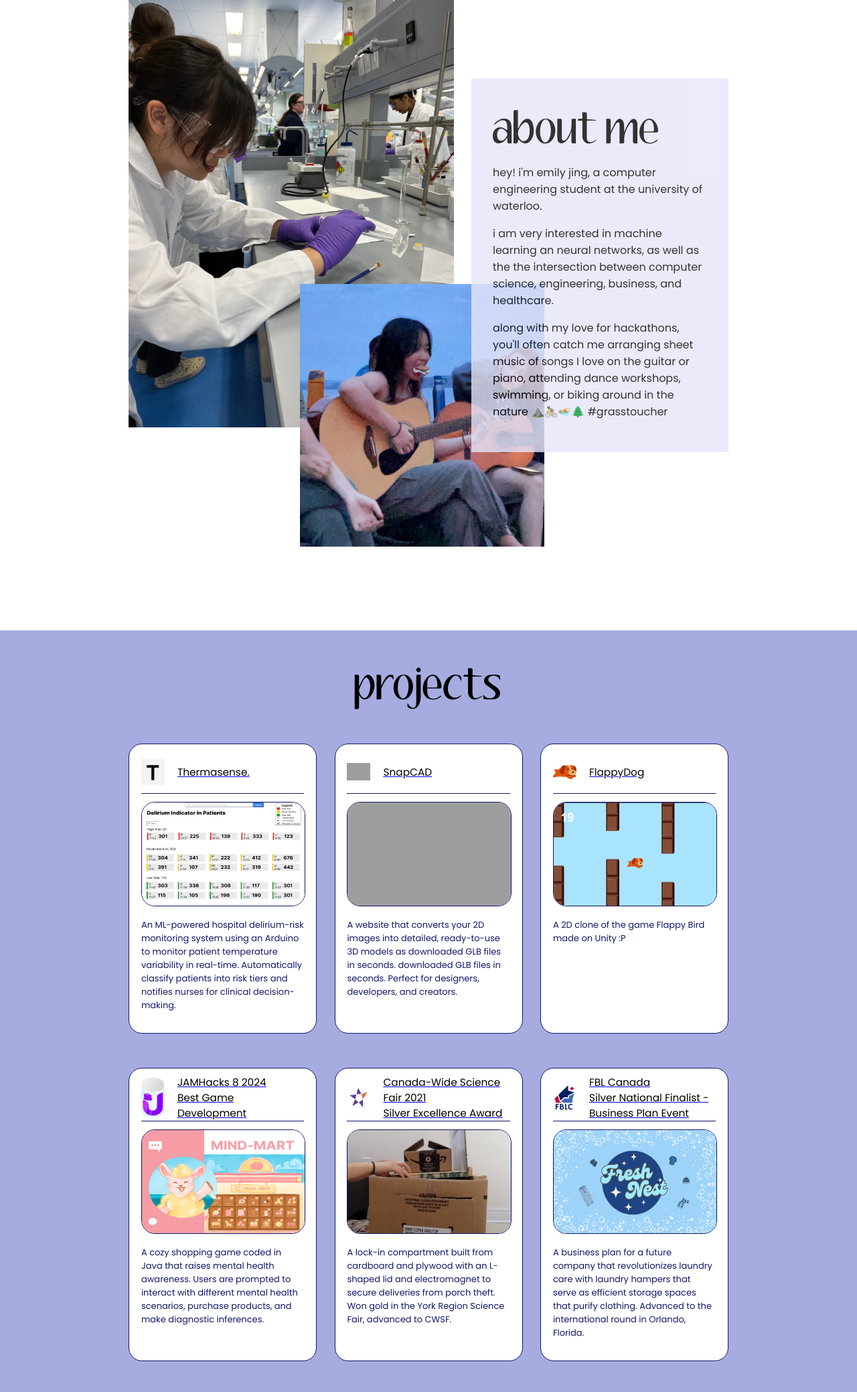
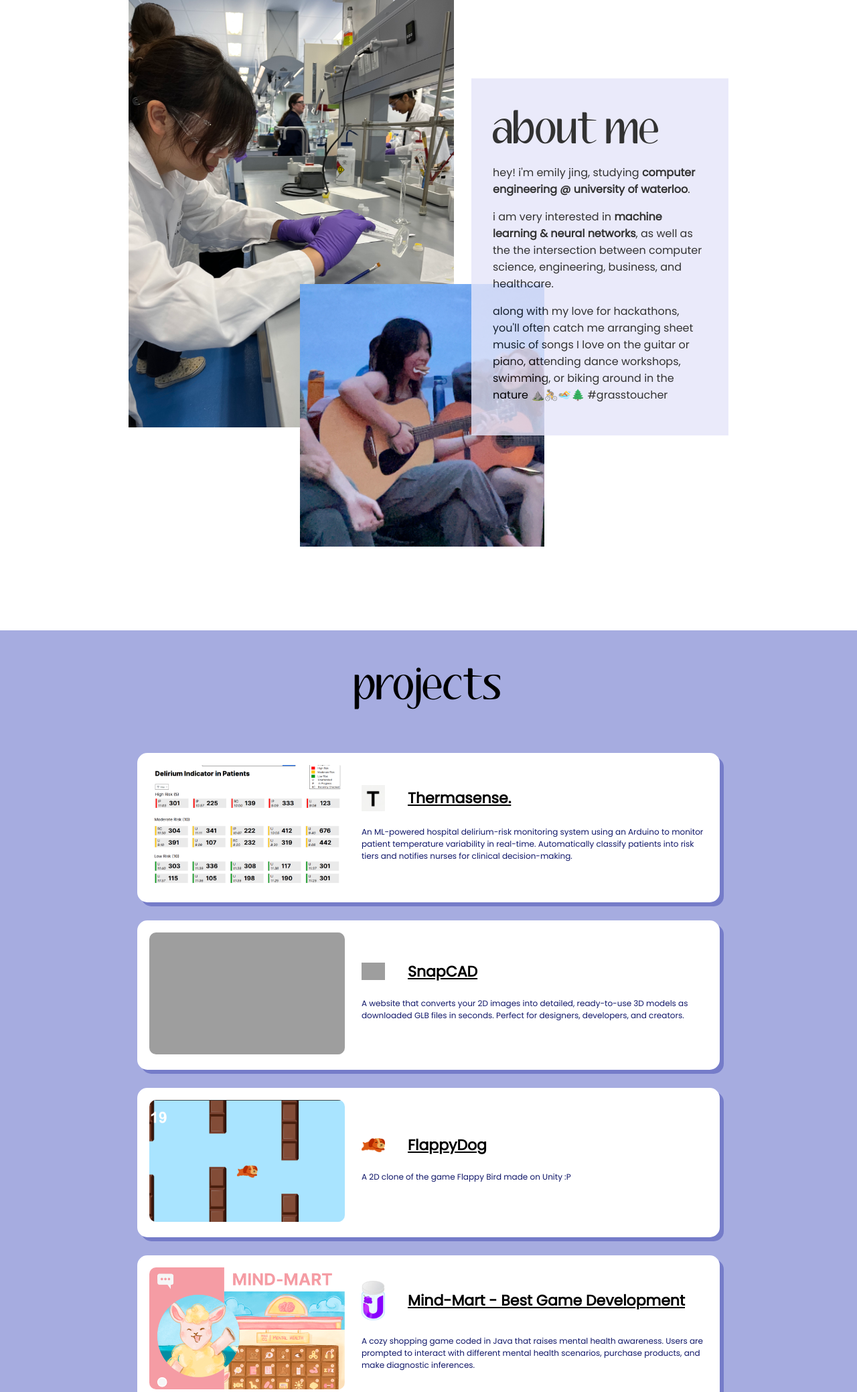
Before and after one commit to ej1ng/portfolio, a PHP site: page / in a window 1280 px wide. Shown: the part 1003-3081 px from the top of the page at 67% size. Run offline with PHP 8.4, Linux system fonts and the light colour scheme; grey boxes are pictures that could not be loaded.

Commit message:
changed project layout

```diff
--- a/index.html
+++ b/index.html
@@ -61,18 +61,18 @@
 
                 <!--About me section-->
                 <div class="about-me-block" id="about-me">
-                    <!--Images-->
-                    <img id="lab-img" src="images/lab.png">
-                    <img id="guitar-img" src="images/guitar.png">
                     <!--About me writing-->
                     <div class="about-me-content">
                         <p id="header">about me</p>
                         <div class="body-text">
-                            <p>hey! i'm emily jing, a computer engineering student at the university of waterloo.<p>
-                            <p>i am very interested in machine learning an neural networks, as well as the the intersection between computer science, engineering, business, and healthcare.<p>
+                            <p>hey! i'm emily jing, studying <strong> computer engineering @ university of waterloo</strong>.<p>
+                            <p>i am very interested in <strong>machine learning & neural networks</strong>, as well as the the intersection between computer science, engineering, business, and healthcare.<p>
                             <p>along with my love for hackathons, you'll often catch me arranging sheet music of songs I love on the guitar or piano, attending dance workshops, swimming, or biking around in the nature ⛰️🚴🏊🌲 #grasstoucher</p>
                         </div>
                     </div>
+                    <!--Images-->
+                    <img id="lab-img" src="images/lab.png">
+                    <img id="guitar-img" src="images/guitar.png">
                 </div>
 
                 <!--Projects section-->
@@ -82,111 +82,102 @@
                     <p id="header">projects</p>
 
 
-                    <!--First projects row-->
                     <div class="projects-row">
                         <!--Thermasense!-->
                         <div class="project-container">
-                            <a href="https://github.com/juliejyyang/thermasense">
-                                <div class="project-upper" id="project-title">
+                            <div class="project-image-wrapper">
+                                <img id="project-image" src="images/thermasense.png">
+                            </div>
+                            <div class="project-content">
+                                <div class="project-title-section">
                                     <img id="project-logo" src="images/thermasense-logo.png">
-                                    Thermasense. <br>
+                                    <a href="https://github.com/juliejyyang/thermasense" id="project-title">Thermasense.</a>
                                 </div>
-                            </a>
-                            <img id="project-image" src="images/thermasense.png">
-                            </a>
                                 <div id="project-text">
-                                <p> An ML-powered hospital delirium-risk monitoring system using an Arduino
+                                    <p>An ML-powered hospital delirium-risk monitoring system using an Arduino
                                     to monitor patient temperature variability in real-time. Automatically classify patients
-                                    into risk tiers and notifies nurses for clinical decision-making.
-                                </p>
+                                    into risk tiers and notifies nurses for clinical decision-making.</p>
+                                </div>
                             </div>
                         </div>
 
                         <!--SnapCAD!-->
                         <div class="project-container">
-                            <a href="https://github.com/ej1ng/snapCAD">
-                                <div class="project-upper" id="project-title">
+                            <div class="project-image-wrapper">
+                                <img id="project-image" src="images/snapcad.png">
+                            </div>
+                            <div class="project-content">
+                                <div class="project-title-section">
                                     <img id="project-logo" src="images/snapcad-logo.svg">
-                                    SnapCAD<br>
+                                    <a href="https://github.com/ej1ng/snapCAD" id="project-title">SnapCAD</a>
                                 </div>
-                            </a>
-                            <img id="project-image" src="images/snapcad.png">
-                            </a>
                                 <div id="project-text">
-                                <p> A website that converts your 2D images into detailed, ready-to-use 3D models as
-                                    downloaded GLB files in seconds. downloaded GLB files in seconds.
-                                    Perfect for designers, developers, and creators.
-                                </p>
+                                    <p>A website that converts your 2D images into detailed, ready-to-use 3D models as
+                                    downloaded GLB files in seconds. Perfect for designers, developers, and creators.</p>
+                                </div>
                             </div>
                         </div>
 
-                        <!--Thermasense!-->
+                        <!--FlappyDog!-->
                         <div class="project-container">
-                            <a href="https://github.com/ej1ng/flappy-dog">
-                                <div class="project-upper" id="project-title">
+                            <div class="project-image-wrapper">
+                                <img id="project-image" src="images/flappydog.png">
+                            </div>
+                            <div class="project-content">
+                                <div class="project-title-section">
                                     <img id="project-logo" src="images/doge.png">
-                                    FlappyDog<br>
+                                    <a href="https://github.com/ej1ng/flappy-dog" id="project-title">FlappyDog</a>
                                 </div>
-                            </a>
-                            <img id="project-image" src="images/flappydog.png">
-                            </a>
                                 <div id="project-text">
-                                <p> A 2D clone of the game Flappy Bird made on Unity :P
-                                </p>
+                                    <p>A 2D clone of the game Flappy Bird made on Unity :P</p>
                                 </div>
                             </div>
-
                         </div>
-
-
-
-                    <!--Second projects row-->
-                    <div class="projects-row">
                         <!--JAMHACKS!-->
                         <div class="project-container">
-                            <a href="https://github.com/ej1ng/mind-mart">
-                                <div class="project-upper" id="project-title">
+                            <div class="project-image-wrapper">
+                                <img id="project-image" src="images/mind-mart.png">
+                            </div>
+                            <div class="project-content">
+                                <div class="project-title-section">
                                     <img id="project-logo" src="images/jamhacks.png">
-                                    JAMHacks 8 2024 <br>
-                                    Best Game Development
+                                    <a href="https://github.com/ej1ng/mind-mart" id="project-title">Mind-Mart - Best Game Development</a>
                                 </div>
-                            </a>
-                            <img id="project-image" src="images/mind-mart.png">
                                 <div id="project-text">
-                                <p>A cozy shopping game coded in Java that raises mental health awareness. Users are prompted to interact with different mental health scenarios, purchase products, and make diagnostic inferences. </p>
+                                    <p>A cozy shopping game coded in Java that raises mental health awareness. Users are prompted to interact with different mental health scenarios, purchase products, and make diagnostic inferences.</p>
+                                </div>
                             </div>
                         </div>
 
                         <!--Science fair-->
                         <div class="project-container">
-                            <a href="https://partner.projectboard.world/ysc/project/cover-me-treasure-from-porch-pirates-arr-nqddx">
-                                <div class="project-upper" id="project-title">
+                            <div class="project-image-wrapper">
+                                <img id="project-image" src="images/box.png">
+                            </div>
+                            <div class="project-content">
+                                <div class="project-title-section">
                                     <img id="project-logo" src="images/ysc.png">
-                                    Canada-Wide Science Fair 2021 <br>
-                                    Silver Excellence Award
+                                    <a href="https://partner.projectboard.world/ysc/project/cover-me-treasure-from-porch-pirates-arr-nqddx" id="project-title">Canada-Wide Science Fair 2021</a>
                                 </div>
-                            </a>
-                            <img id="project-image" src="images/box.png">
                                 <div id="project-text">
-                                <p>A lock-in compartment built from cardboard and plywood with an L-shaped lid and electromagnet to secure deliveries from porch theft. Won gold in the York Region Science Fair, advanced to CWSF.
-                                </p>
+                                    <p>A lock-in compartment built from cardboard and plywood with an L-shaped lid and electromagnet to secure deliveries from porch theft. Won gold in the York Region Science Fair, advanced to CWSF.</p>
+                                </div>
                             </div>
                         </div>
 
                         <!--FBLC-->
                         <div class="project-container">
-                            <a href="https://docs.google.com/document/d/1Jp_VulO0EpmAKCTM_j0mOkWevoKCESLlFGJODxWmAak/edit?usp=sharing">
-                                <div class="project-upper" id="project-title">
+                            <div class="project-image-wrapper">
+                                <img id="project-image" src="images/business-card.png">
+                            </div>
+                            <div class="project-content">
+                                <div class="project-title-section">
                                     <img id="project-logo" src="images/fblc.png">
-                                    FBL Canada <br>
-                                    Silver National Finalist - Business Plan Event
+                                    <a href="https://docs.google.com/document/d/1Jp_VulO0EpmAKCTM_j0mOkWevoKCESLlFGJODxWmAak/edit?usp=sharing" id="project-title">FBL Canada - Silver National Finalist</a>
                                 </div>
-                            </a>
-                            <img id="project-image" src="images/business-card.png">
-                            </a>
                                 <div id="project-text">
-                                <p>A business plan for a future company that revolutionizes laundry care with laundry hampers that serve as efficient storage spaces that purify clothing. Advanced to the international round in Orlando, Florida.
-                                </p>
+                                    <p>A business plan for a future company that revolutionizes laundry care with laundry hampers that serve as efficient storage spaces that purify clothing. Advanced to the international round in Orlando, Florida.</p>
+                                </div>
                             </div>
                         </div>
                     </div>
@@ -211,7 +202,7 @@
                                 Github
                             </a>
                         </li>
-                        <li class="body-text">
+                        <li>
                             <a class="body-text" href="mailto:emily.jing@uwaterloo.ca">
                                 emily.jing@uwaterloo.com
                             </a>
@@ -222,7 +213,7 @@
 
                 <div class="footer">
                     <p id="footer-text">
-                        Coded with 💕+🍙
+                        Coded with 💕 & 🍙
                     </p>
                 </div>
 
@@ -230,7 +221,7 @@
 
         </div>
 
-
+        <script src="script.js"></script>
     </body>
 
 </html>
--- a/styles.css
+++ b/styles.css
@@ -186,7 +186,6 @@ body {
 .projects-block {
     background-color: #a6ace0;
     height: auto;
-    min-height: 100vw;
     padding-bottom: 60px;
     margin: auto;
 }
@@ -197,41 +196,52 @@ body {
 }
 .projects-row {
     display: flex;
+    flex-direction: row;
+    flex-wrap: wrap;
     width: 70vw;
     height: auto;
-    min-height: 27vw;
-    padding-bottom: 4%;
-    justify-content: space-between;
-    align-items: stretch;
+    gap: 2%;
+    row-gap: 3%;
     margin-left: 15vw;
     margin-right: 15vw;
 }
 .project-container {
-    display: block;
-    width: 19vw;
+    display: flex;
+    flex-direction: row;
+    width: 45%;
     height: auto;
     background-color: white;
-    border: 1.5px solid #101769;
-    border-radius: 20px;
-    padding-right: 2%;
-    padding-left: 2%;
-    padding-bottom: 2%;
-    padding-top: 1%;
-    transition: transform 0.3s ease;
+    padding: 2%;
+    margin: 1.5%;
+    gap: 3%;
+    align-items: center;
+    opacity: 0;
+    transform: translateY(50px);
+    transition: opacity 0.6s ease, transform 0.6s ease;
+    box-sizing: border-box;
+    border-radius: 15px;
+    box-shadow: 6px 6px 0px #757cc9;
+}
+.project-container.visible {
+    opacity: 1;
+    transform: translateY(0);
 }
 .project-container:hover {
-    box-shadow: 12px 12px 12px #101769;
-    transform: rotate(2deg) scale(1.01);
+    transform: translateY(-5px);
+    box-shadow: 6px 6px 0px #757cc9;
+}
+.project-container.visible:hover {
+    transform: translateY(-5px);
+    box-shadow: 6px 6px 0px #757cc9;
 }
 .project-upper {
     display: flex;
+    flex-direction: column;
     text-align: left;
-    align-items: center;
+    align-items: flex-start;
     height: auto;
-    min-height: 5vw;
-    margin-bottom: 5%;
-    border-bottom: 1.5px solid #101769;
-    transition: transform 0.3s ease;
+    width: 65%;
+    gap: 8px;
 }
 #project-logo {
     display: block;
@@ -243,28 +253,47 @@ body {
     transform: scale(1.08);
 }
 #project-title {
-    font-size: clamp(14px, 1.2vw, 16px);
+    font-size: clamp(18px, 1.8vw, 22px);
     font-family: Poppins;
     color: black;
     word-wrap: break-word;
     overflow-wrap: break-word;
+    font-weight: 600;
 }
 #project-title:hover {
     color: #757cc9;
 }
+.project-image-wrapper {
+    width: 35%;
+    flex-shrink: 0;
+}
 #project-image {
     width: 100%;
-    height: 12vw;
-    border-radius: 20px;
-    border: 1.5px solid #101769;
+    height: auto;
+    aspect-ratio: 16/10;
+    object-fit: cover;
+    border-radius: 10px;
+}
+.project-content {
+    display: flex;
+    flex-direction: column;
+    gap: 10px;
+    width: 100%;
+}
+.project-title-section {
+    display: flex;
+    align-items: center;
+    gap: 15px;
 }
 #project-text {
-    font-size: clamp(13px, 0.85vw, 16px);
+    font-size: clamp(12px, 0.75vw, 14px);
     font-family: Poppins;
     color: #101769;
     text-align: left;
     word-wrap: break-word;
     overflow-wrap: break-word;
+    margin: 0;
+    line-height: 1.5;
 }
 .experiences-block {
     display: block;
@@ -703,8 +750,26 @@ body {
     }
 }
 
-/* 1201px to 1999px */
-@media only screen and (min-width: 1201px) and (max-width: 1999px) {
+/* 1201px to 1499px */
+@media only screen and (min-width: 1201px) and (max-width: 1499px) {
+    .button {
+        font-size: 18px;
+    }
+    #plant-img {
+        max-width: 80%;
+        max-height: 90%;
+    }
+    .description-box {
+        width: 90%;
+        max-width: 500px;
+    }
+    .project-container {
+        width: 100%;
+    }
+}
+
+/* 1500px to 1999px */
+@media only screen and (min-width: 1500px) and (max-width: 1999px) {
     .button {
         font-size: 18px;
     }
```
Also changed, not shown: other parts of styles.css (+38 -20 lines), script.js (added, +21 -0 lines). Lines whose indentation alone changed are shown as unchanged.
